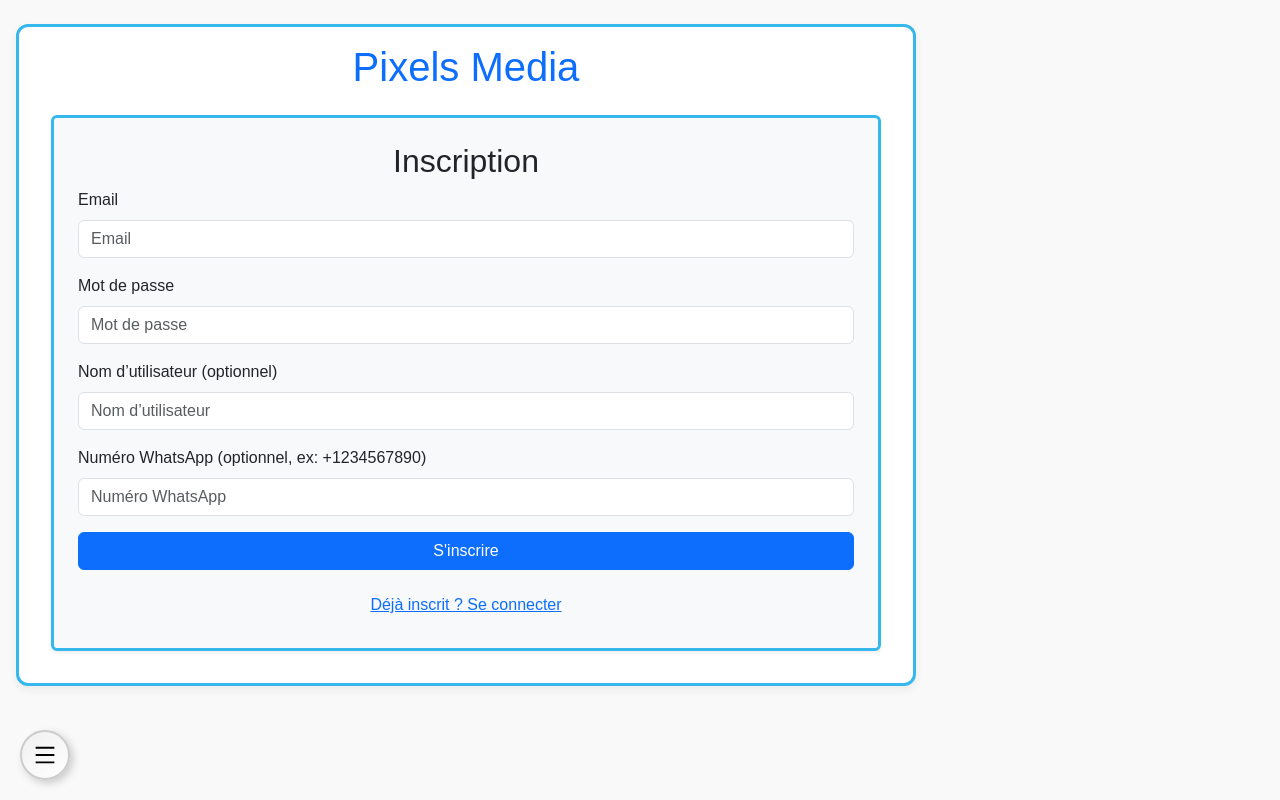
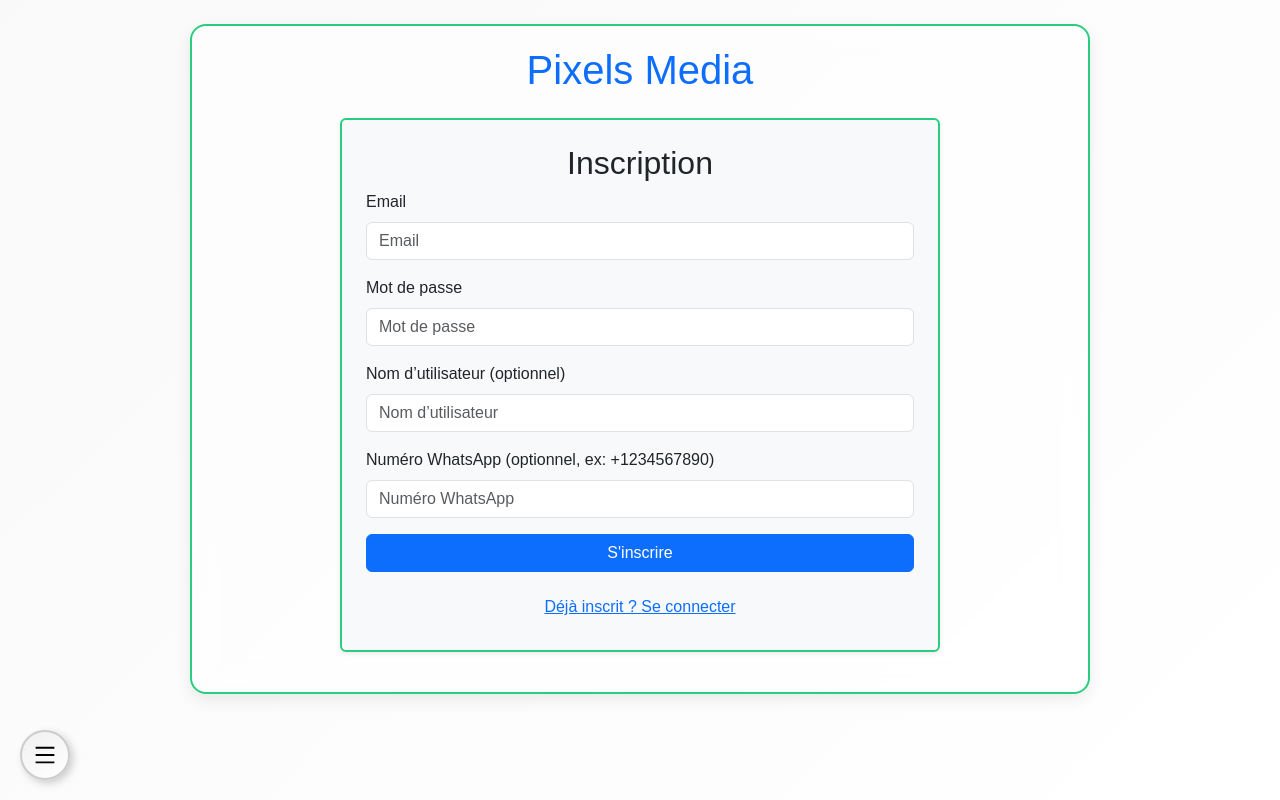
Before and after one commit to BelikanM/pixelWeb, a React (Create React App) app: page /profile in a window 1280 px wide. Built offline with nearby package versions, Linux system fonts and the light colour scheme.

Commit message:
Mise à jour des fichiers

```diff
--- a/package.json
+++ b/package.json
@@ -38,7 +38,7 @@
   },
   "scripts": {
     "start": "react-scripts start",
-    "start:backend": "node server.js",
+    "start": "node server.js",
     "build": "react-scripts build",
     "test": "react-scripts test",
     "eject": "react-scripts eject"
--- a/src/App.css
+++ b/src/App.css
@@ -1,59 +1,69 @@
+/* Réserve un espace en bas pour le footer */
 main {
-  padding-bottom: 50px; /* Correspond à la nouvelle hauteur du footer */
+  padding-bottom: 50px;
 }
 
-/* Reset de base */
+/* Reset global */
 * {
   margin: 0;
   padding: 0;
   box-sizing: border-box;
 }
 
+/* Corps global avec fond neutre */
 body {
   font-family: 'Arial', sans-serif;
-  background-color: #f9f9f9;
+  background: linear-gradient(135deg, #f9f9f9, #ffffff);
   color: #222;
+  min-height: 100vh;
+  overflow-x: hidden;
 }
 
-/* Classe globale pour toutes les box types (card, container, box) */
+/* Classes communes : card / box / section moderne avec morphisme doux */
 .card, .box, .container, .content-box, .panel, .section-box {
-  border: 3px solid;
-  border-radius: 12px;
-  padding: 16px;
-  margin: 16px;
-  background-color: #fff;
-  box-shadow: 0 4px 8px rgba(0,0,0,0.06);
-  animation: random-border 4s infinite alternate ease-in-out;
-  transition: border-color 0.6s ease;
+  border: 2px solid transparent;
+  border-radius: 16px;
+  padding: 20px;
+  margin: 20px auto;
+  max-width: 90%;
+  background: rgba(255, 255, 255, 0.6);
+  backdrop-filter: blur(12px);
+  -webkit-backdrop-filter: blur(12px);
+  box-shadow: 0 6px 16px rgba(0,0,0,0.08);
+  animation: random-border 5s infinite alternate ease-in-out;
+  transition: transform 0.3s ease, box-shadow 0.3s ease, border-color 0.6s ease;
 }
 
-/* Animation aléatoire parmi vert / jaune / bleu */
+/* Animation des bordures changeant entre vert, jaune, bleu */
 @keyframes random-border {
   0% {
-    border-color: #25d366; /* vert WhatsApp */
+    border-color: #25d366; /* Vert WhatsApp */
   }
   33% {
-    border-color: #ffe600; /* jaune */
+    border-color: #ffe600; /* Jaune */
   }
   66% {
-    border-color: #34b7f1; /* bleu WhatsApp */
+    border-color: #34b7f1; /* Bleu WhatsApp */
   }
   100% {
     border-color: #25d366;
   }
 }
 
-/* Optionnel : animation au survol */
-.card:hover, .box:hover, .container:hover {
-  transform: scale(1.02);
-  box-shadow: 0 6px 16px rgba(0, 0, 0, 0.1);
+/* Hover : effet d’élévation */
+.card:hover, .box:hover, .container:hover,
+.content-box:hover, .panel:hover, .section-box:hover {
+  transform: scale(1.015);
+  box-shadow: 0 12px 24px rgba(0, 0, 0, 0.15);
 }
 
-
+/* Application globale */
 .App {
   text-align: center;
+  padding: 2rem;
 }
 
+/* Logo animation */
 .App-logo {
   height: 40vmin;
   pointer-events: none;
@@ -65,9 +75,11 @@
   }
 }
 
+/* Header avec fond sombre */
 .App-header {
   background-color: #282c34;
   min-height: 100vh;
+  padding: 2rem;
   display: flex;
   flex-direction: column;
   align-items: center;
@@ -76,10 +88,18 @@
   color: white;
 }
 
+/* Lien avec couleur réactive */
 .App-link {
   color: #61dafb;
+  text-decoration: none;
+  font-weight: bold;
+  transition: color 0.3s ease;
+}
+.App-link:hover {
+  color: #3fa7ff;
 }
 
+/* Spin animation */
 @keyframes App-logo-spin {
   from {
     transform: rotate(0deg);
@@ -88,3 +108,10 @@
     transform: rotate(360deg);
   }
 }
+
+/* Responsive */
+@media (min-width: 768px) {
+  .card, .box, .container, .content-box {
+    max-width: 600px;
+  }
+}
```
Also changed, not shown: 1 other file (tests, documents, lock files or other folders).
